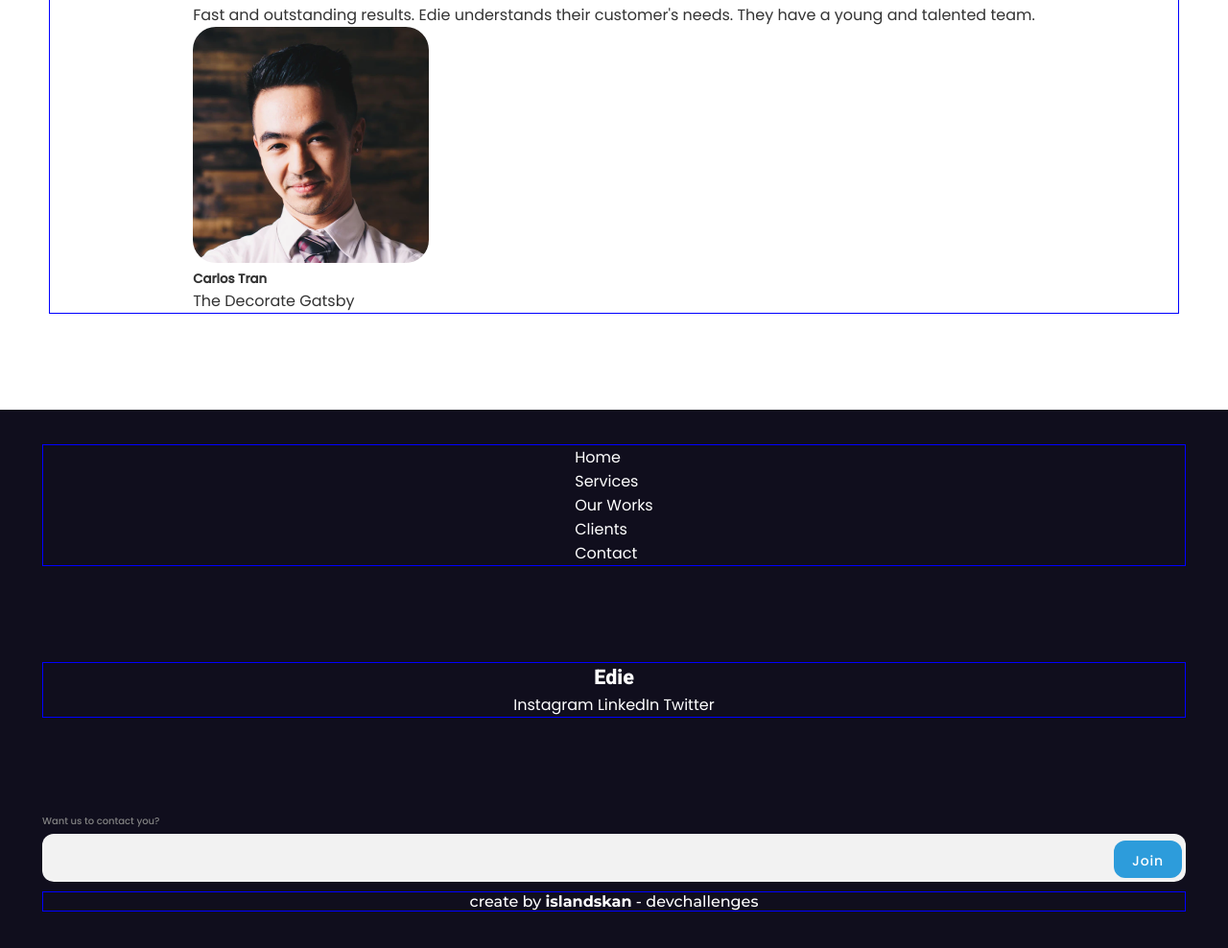
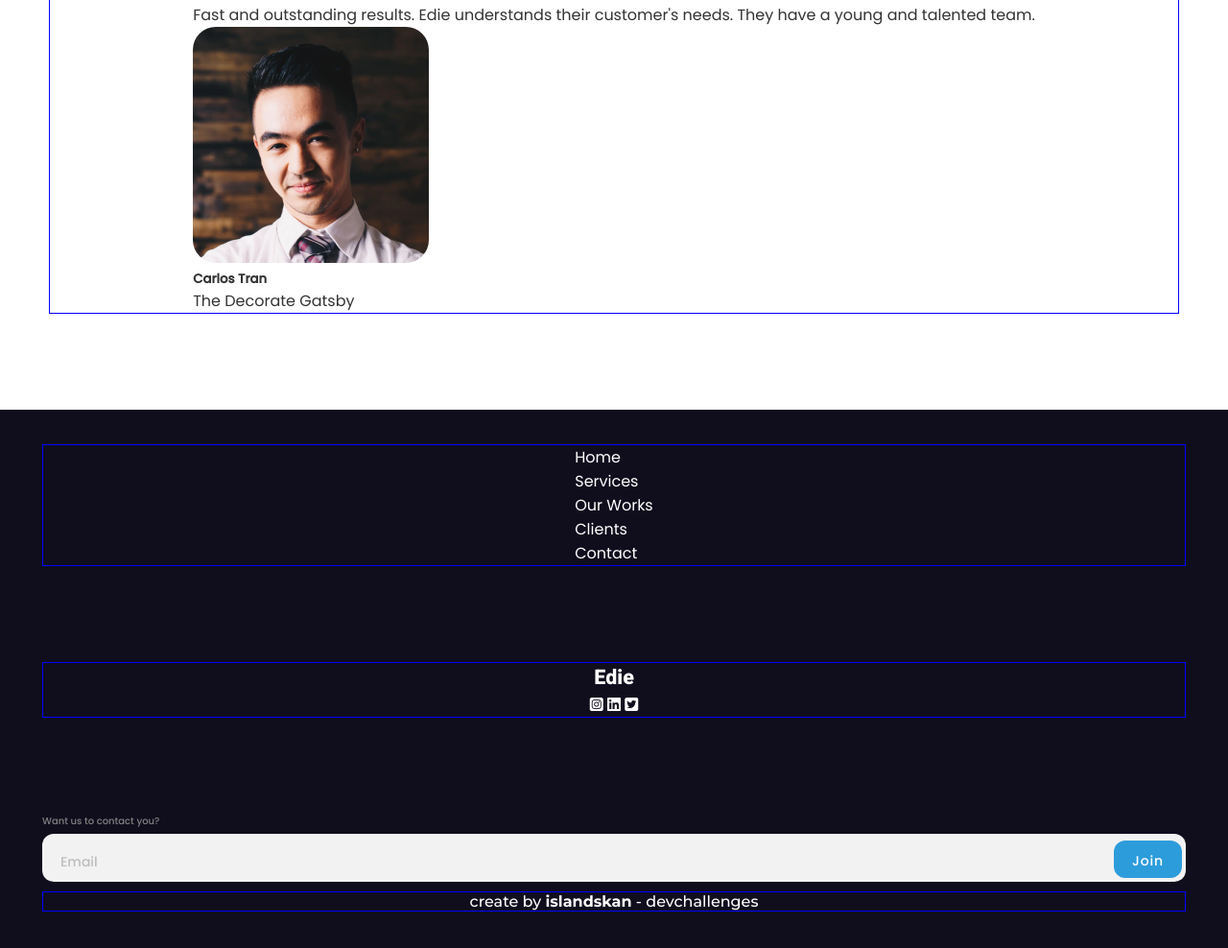
Before and after one commit to islandskan/devchallenges-responsive-edie-homepage, a plain HTML site: page index.html in a window 1280 px wide. Shown: the part 4164-5152 px from the top of the page at 96% size. Drawn offline with Linux system fonts and the light colour scheme.

Commit message:
add icons and placeholder text for input in the footer

```diff
--- a/index.html
+++ b/index.html
@@ -15,6 +15,10 @@
             type="image/x-icon"
             href="https://devchallenges.io/"
         />
+        <script
+            src="https://kit.fontawesome.com/9877bc6c1f.js"
+            crossorigin="anonymous"
+        ></script>
         <link rel="stylesheet" href="./styles/style.css" />
         <script src="./script/script.js" defer></script>
         <title>Devchallenges - Edie Homepage</title>
@@ -191,14 +195,25 @@
                     <h6>Edie</h6>
                 </div>
                 <div class="footer__social--icons">
-                    <a href="https://instagram.com">Instagram</a>
-                    <a href="https://linkedin.com">LinkedIn</a>
-                    <a href="https://twitter.com">Twitter</a>
+                    <a href="https://instagram.com"
+                        ><i class="fa-brands fa-square-instagram"></i
+                    ></a>
+                    <a href="https://linkedin.com"
+                        ><i class="fa-brands fa-linkedin"></i
+                    ></a>
+                    <a href="https://twitter.com"
+                        ><i class="fa-brands fa-square-twitter"></i
+                    ></a>
                 </div>
             </section>
             <form>
                 <label for="email">Want us to contact you?</label>
-                <input type="email" name="email" id="email" />
+                <input
+                    type="email"
+                    name="email"
+                    id="email"
+                    placeholder="Email"
+                />
                 <button type="submit">Join</button>
             </form>
             <section class="footer__txt">
```
